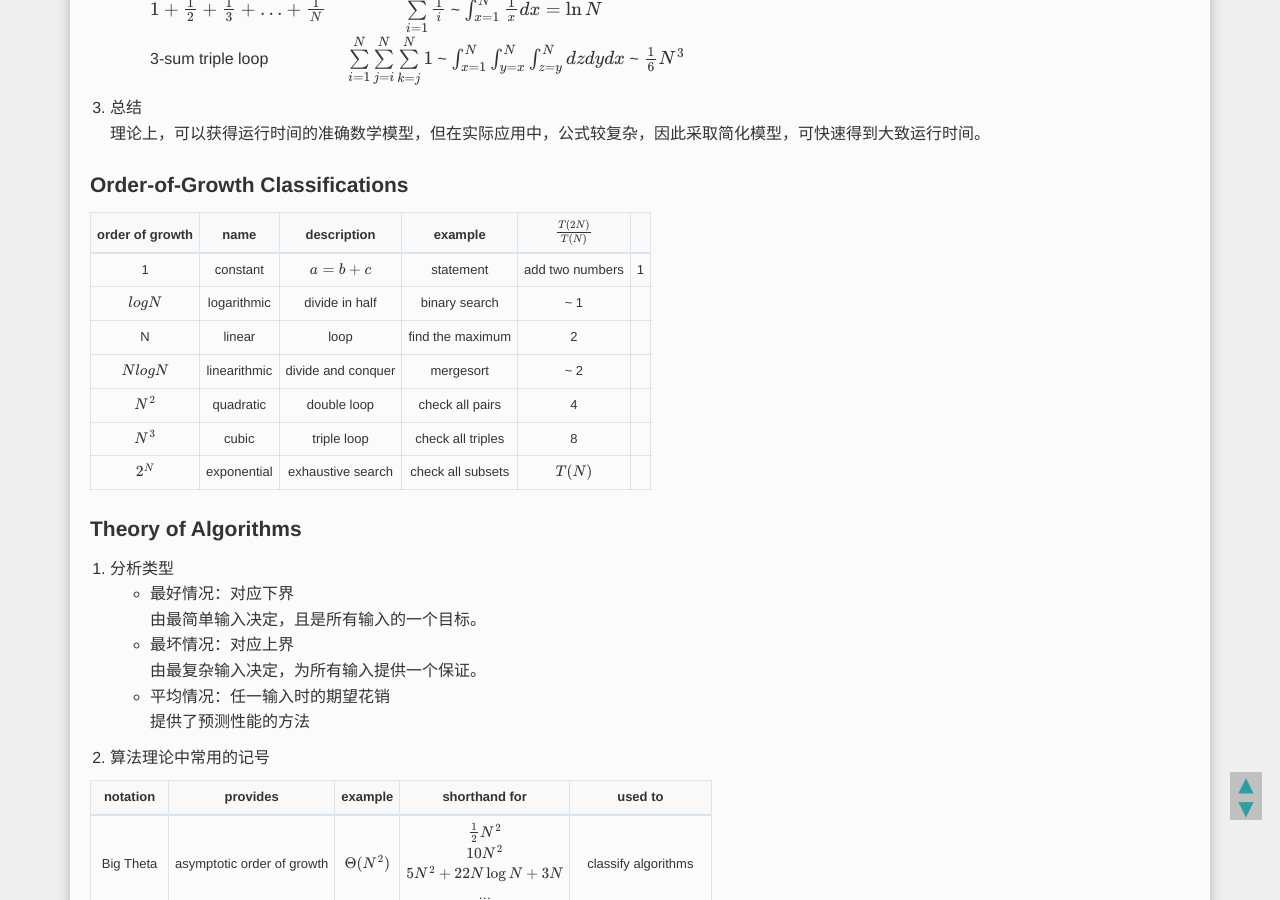
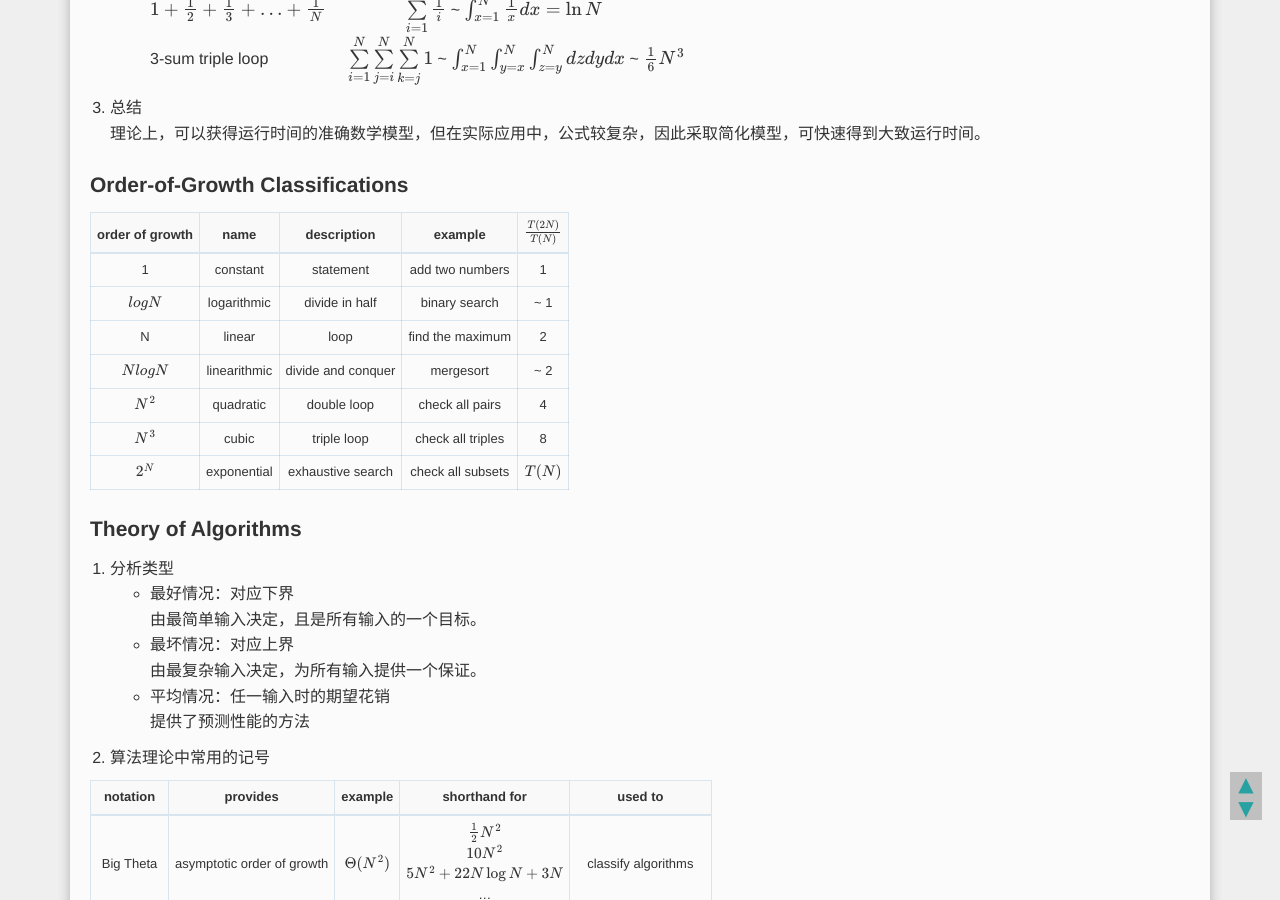
Before and after one commit to YurieSun/YurieSun.github.io, a Jekyll site: the page built from _posts/2019-03-29-learning-algorithm-analysis-of-algorithms.md, in a window 1280 px wide and 900 px high, scrolled down 2561 px. Built offline with Jekyll 4.4.1, drawn with Linux system fonts in a browser that asks for light colours; formulas are drawn with MathJax 3.

Commit message:
revise mistakes in the table of order-of-growth classifications

```diff
--- a/_posts/2019-03-29-learning-algorithm-analysis-of-algorithms.md
+++ b/_posts/2019-03-29-learning-algorithm-analysis-of-algorithms.md
@@ -97,7 +97,7 @@ $1+\frac{1}{2}+\frac{1}{3}+...+\frac{1}{N}$　　　　　$\sum\limits_{i=1}^N \
 
 |order of growth|name|description|example|$\frac{T{(2N)}}{T(N)}$|
 |:-: | :-:| :--: | :-: | :-: | :-:|
-|1|constant|$a=b+c$|statement|add two numbers|1|
+|1|constant|statement|add two numbers|1|
 |$log N$|logarithmic|divide in half|binary search|~ 1|
 |N|linear|loop|find the maximum|2|
 |$N log N$|linearithmic|divide and conquer|mergesort|~ 2|
```
